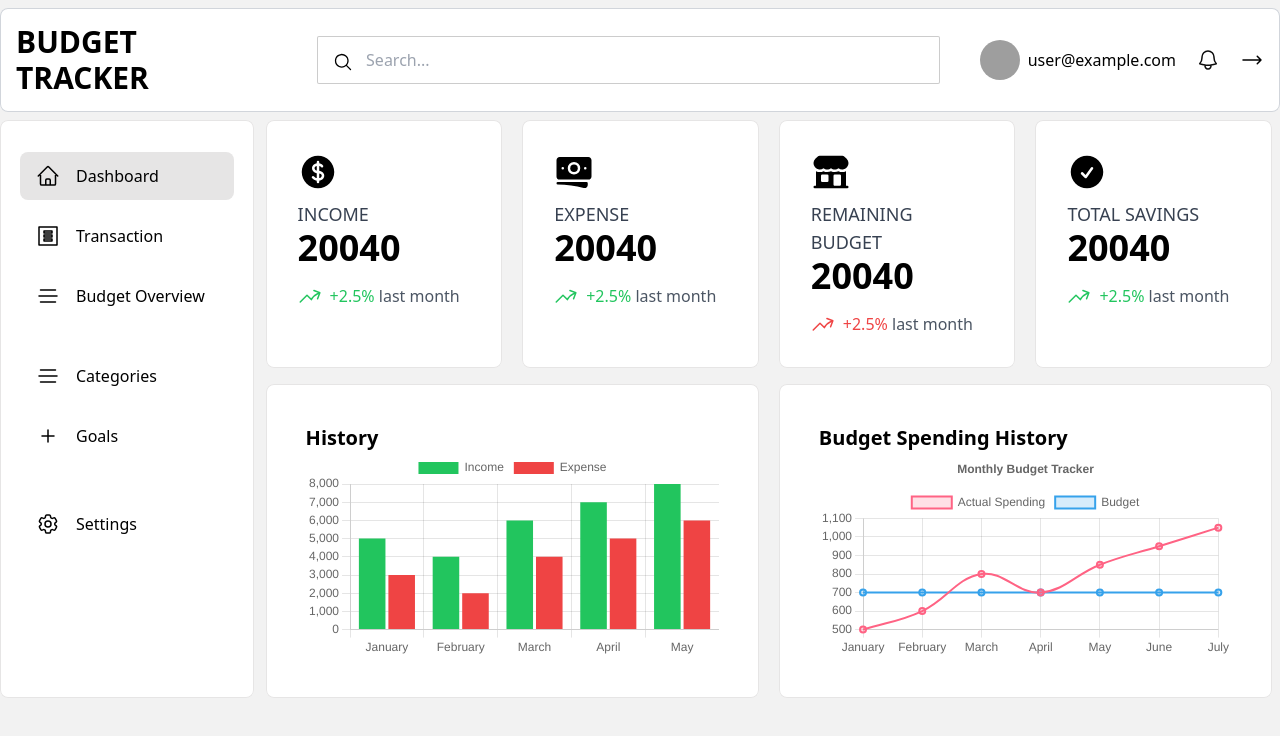
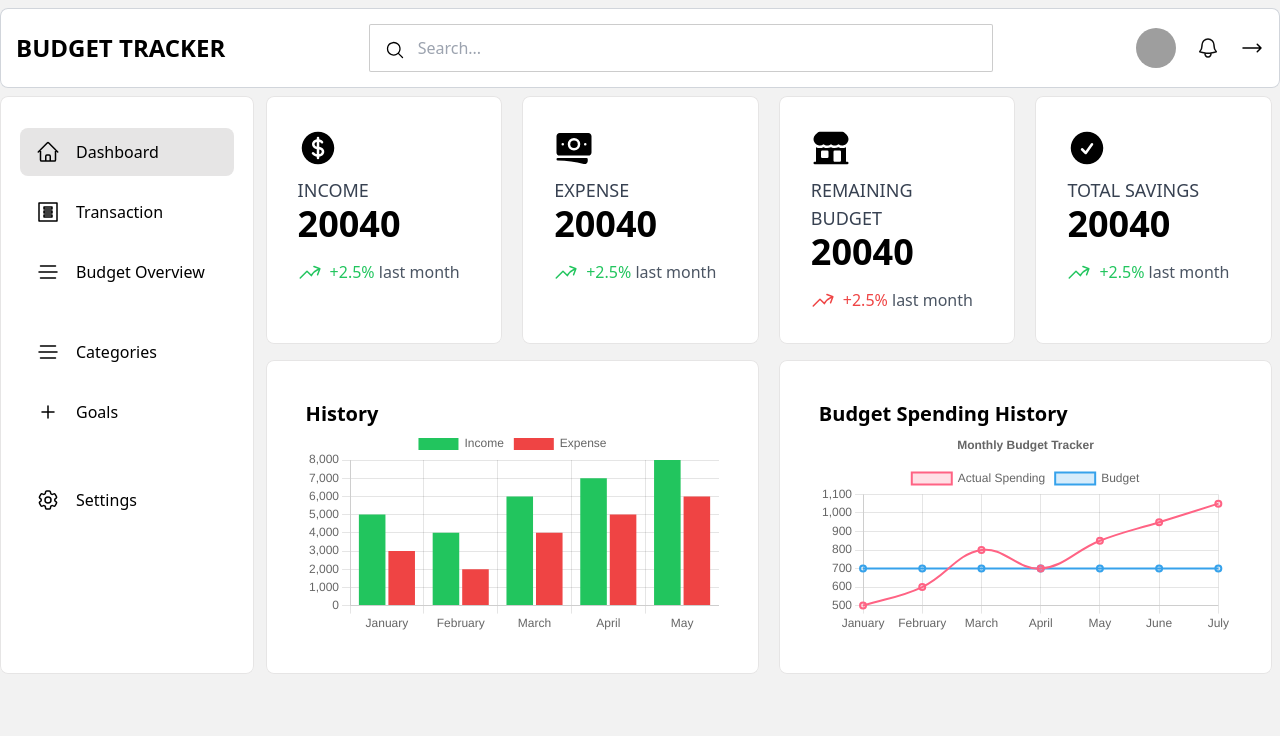
Before and after one commit to MarkMallari16/vue-firebase-project, a Vue app: page /home in a window 1280 px wide. Shown: the top 736 px of the page. Built offline with nearby package versions, Linux system fonts and the light colour scheme; no server answers; sample sign-in values are in the browser's storage; grey boxes are pictures that could not be loaded.

Commit message:
fix some ui

```diff
--- a/src/pages/Home.vue
+++ b/src/pages/Home.vue
@@ -46,7 +46,7 @@ const handleSignOut = () => {
       class="flex flex-col lg:flex-row justify-between items-center gap-10 bg-white px-4 ring-1 ring-inset ring-gray-300 py-4 mb-2 rounded-lg"
     >
       <div>
-        <h1 class="text-3xl font-bold uppercase">Budget Tracker</h1>
+        <h1 class="text-2xl font-bold uppercase">Budget Tracker</h1>
       </div>
       <div class="w-1/2 relative">
         <input
@@ -77,7 +77,7 @@ const handleSignOut = () => {
               />
             </div>
           </div>
-          <h3 class="font-medium text-md">{{ user.email }}</h3>
+          <!-- <h3 class="font-medium text-md">{{ user.email }}</h3> -->
         </div>
         <svg
           xmlns="http://www.w3.org/2000/svg"
```
